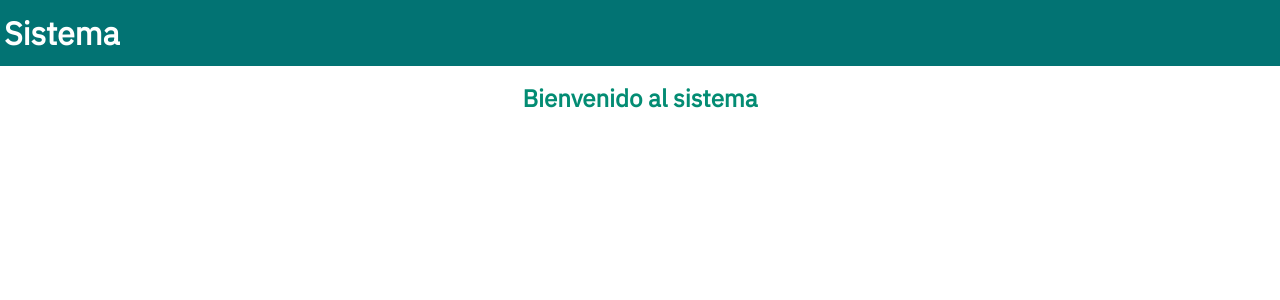
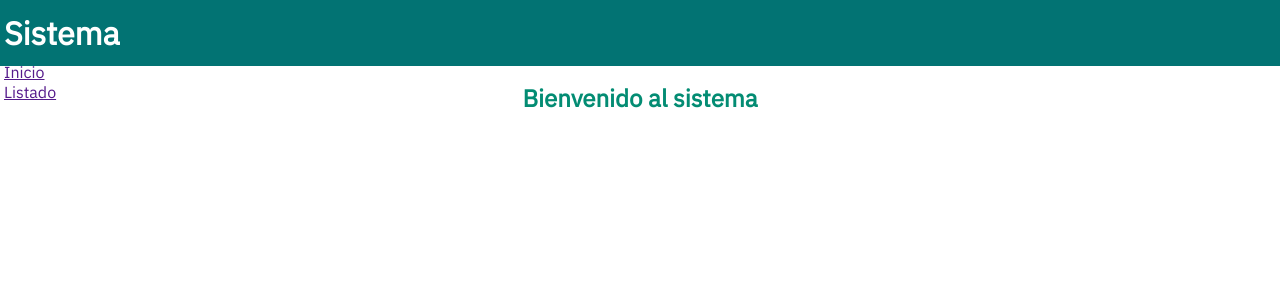
Before and after one commit to srojas24/planta, a PHP site: page / in a window 1280 px wide. Shown: the top 300 px of the page. Run offline with PHP 8.4, Linux system fonts and the light colour scheme.

Commit message:
Incorporando una barra de navegación

```diff
--- a/index.php
+++ b/index.php
@@ -11,6 +11,12 @@
 <body>
     <header class="header">
         <h1>Sistema</h1>
+        <nav>
+            <ul>
+                <li><a href="">Inicio</a></li>
+                <li><a href="">Listado</a></li>
+            </ul>
+        </nav>
     </header>
     <section class="fila">
         <article class="columna">
```
